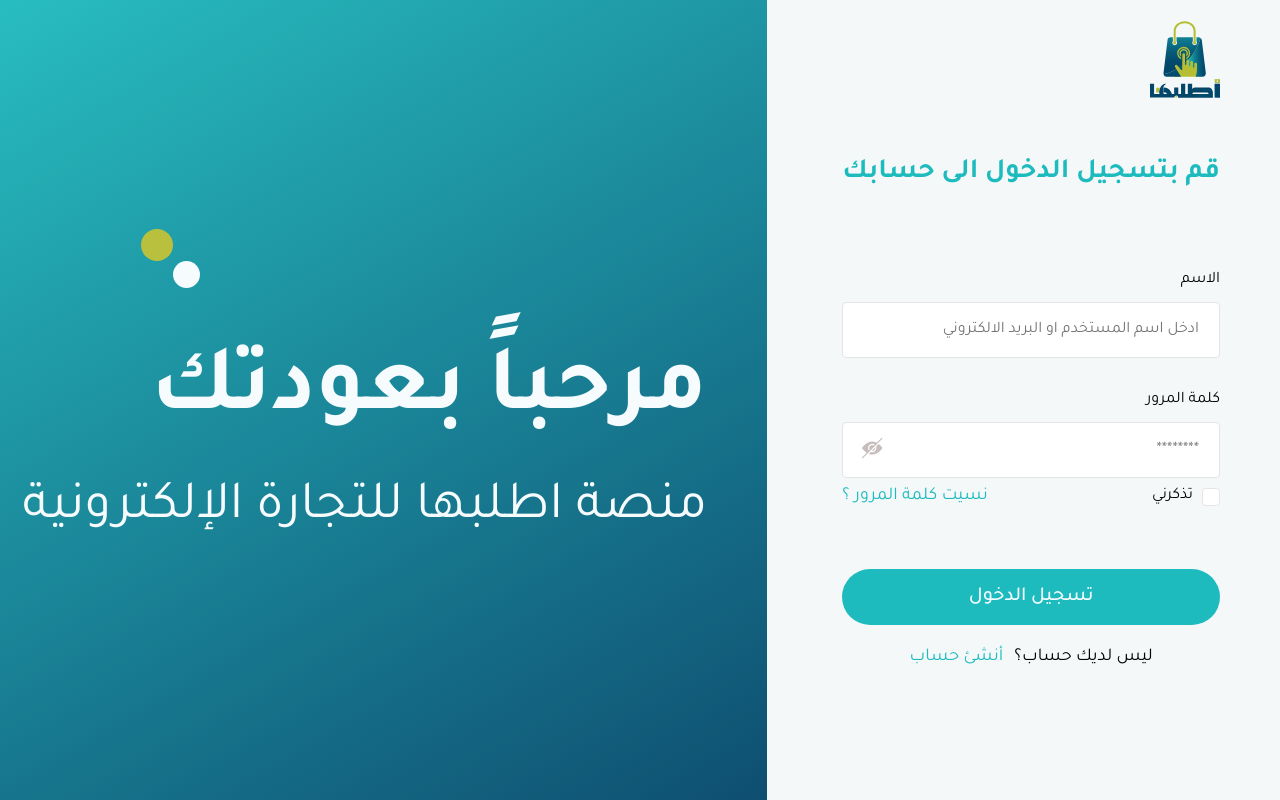
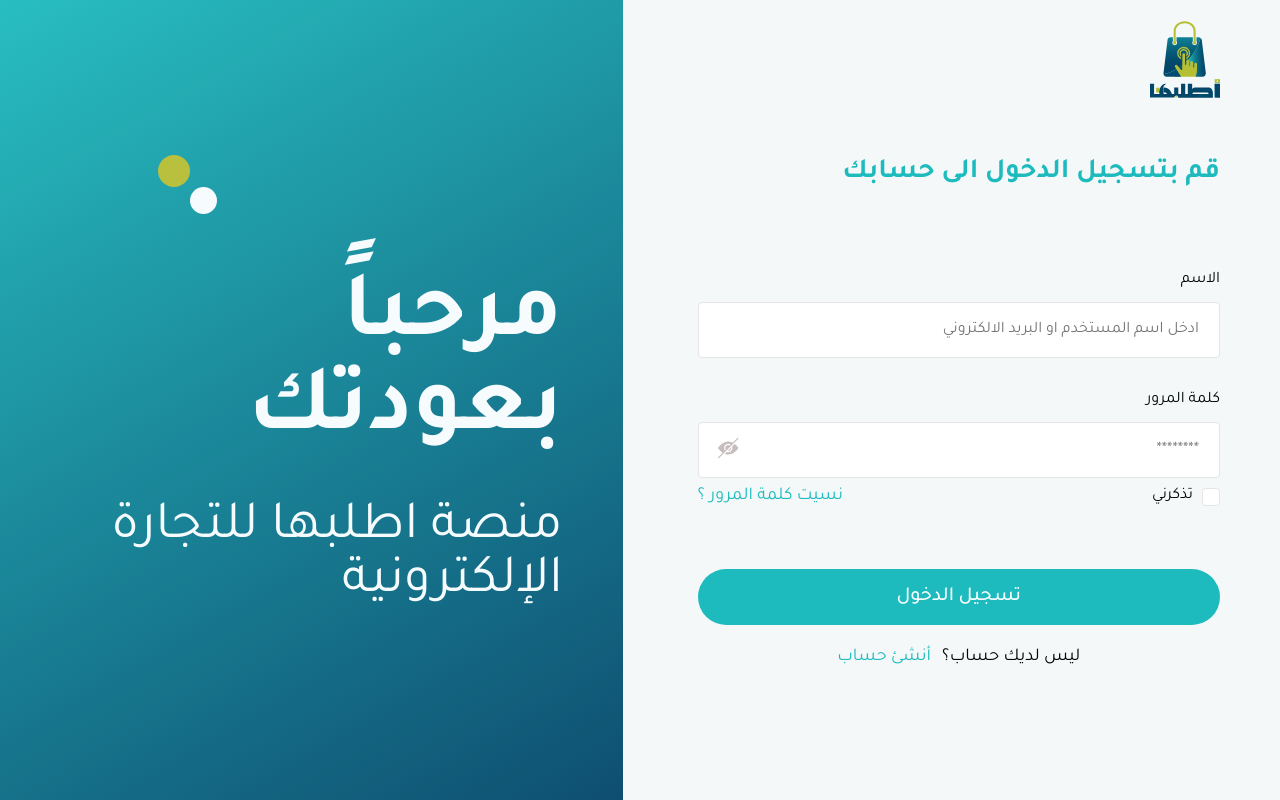
Before and after one commit to DevWaleedS/Store-Dashboard, a React (Create React App) app: page /login in a window 1280 px wide. Built offline with nearby package versions, Linux system fonts and the light colour scheme.

Commit message:
login and set the token to userAuthor context

```diff
--- a/src/pages/Login/Login.css
+++ b/src/pages/Login/Login.css
@@ -67,6 +67,7 @@
 	font-size: 94px;
 	line-height: 94px;
 	font-weight: 600;
+	white-space: normal !important;
 }
 .sign-in-box .all-content .box-form-banner .info-svg h4 {
 	margin: 0;
@@ -74,6 +75,7 @@
 	font-size: 54px;
 	line-height: 54px;
 	font-weight: 400;
+	white-space: normal !important;
 }
 /* ================================================== */
 
@@ -103,6 +105,7 @@
 	margin: 0;
 	color: var(--second-500);
 	font-size: 28px;
+	white-space: normal !important;
 }
 .sign-in-box .all-content .box-container-form .all .box {
 	margin: 70px 0 44px;
```
